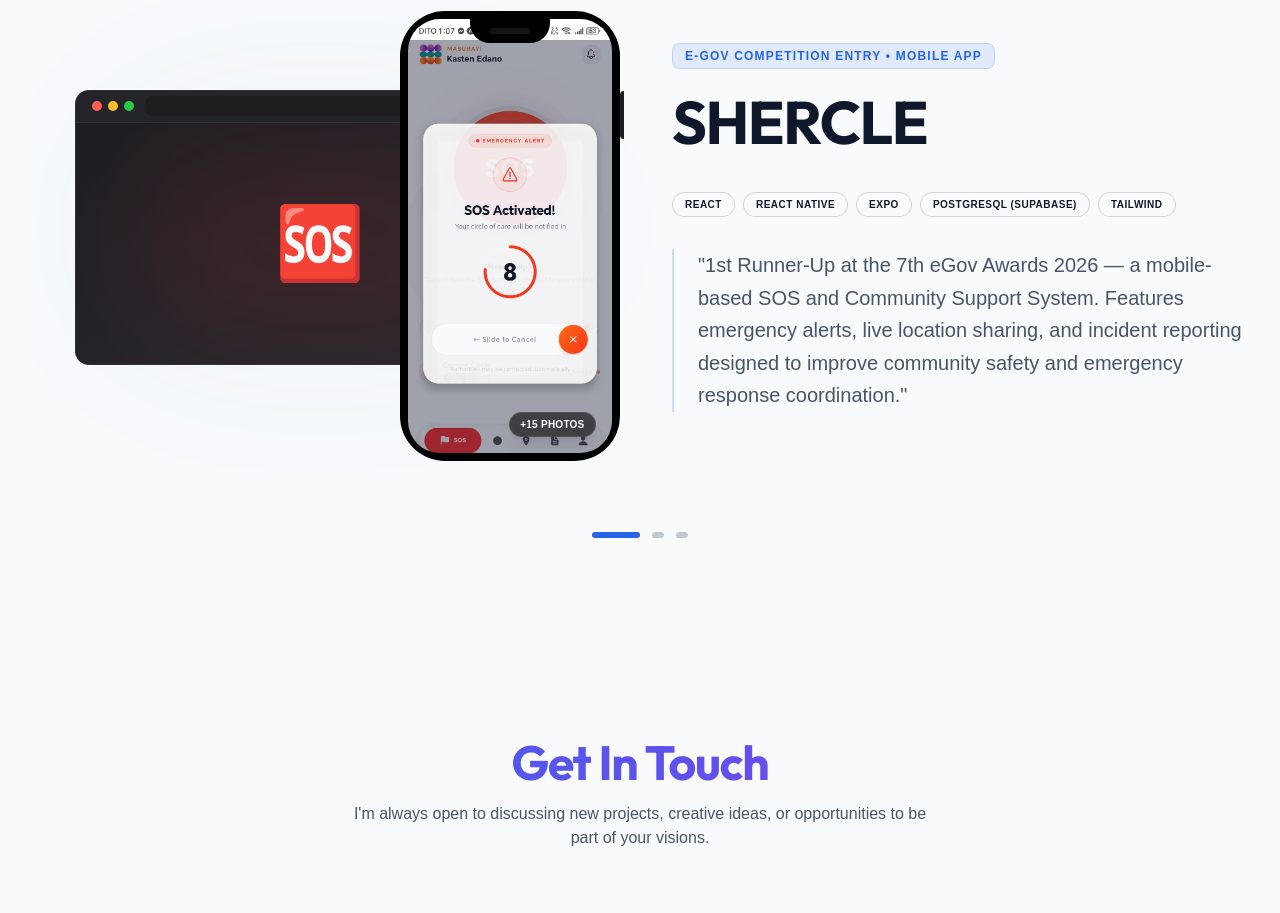
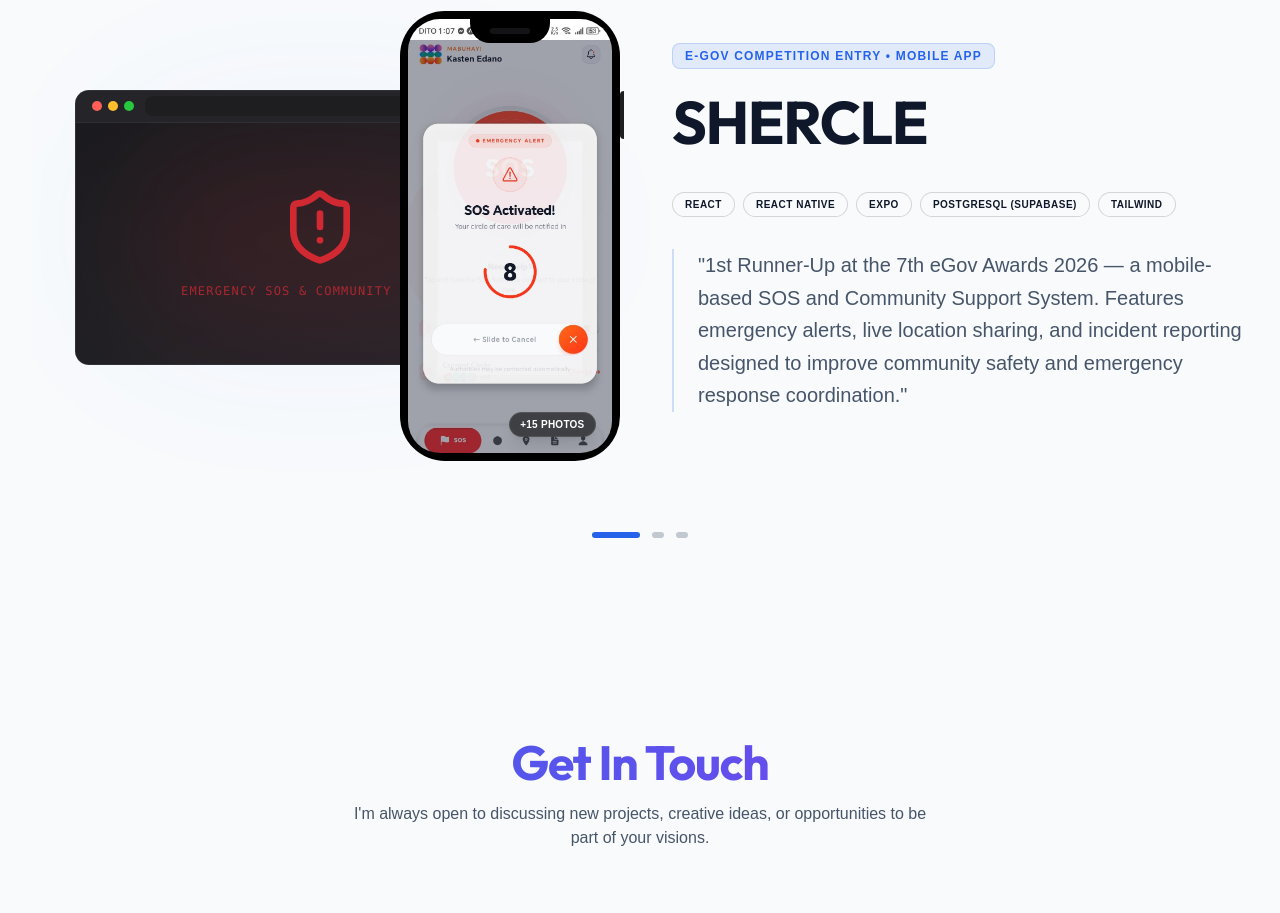
Before and after one commit to Liam018/portfolio, a React (Vite) app: page / in a window 1280 px wide. Shown: the part 2420-3333 px from the top of the page. Built offline with nearby package versions, Linux system fonts and the light colour scheme.

Commit message:
feat: add ProjectHighlight component with interactive carousel and Framer Motion animations

```diff
--- a/src/components/ProjectHighlight.jsx
+++ b/src/components/ProjectHighlight.jsx
@@ -1,6 +1,6 @@
 import { useState, useRef, useEffect, useCallback } from 'react';
 import { motion, AnimatePresence, useScroll, useTransform, useSpring } from 'framer-motion';
-import { ChevronLeft, ChevronRight, Github, ExternalLink, Zap, School, Laptop } from 'lucide-react';
+import { ChevronLeft, ChevronRight, Github, ExternalLink, School, Laptop, X, ShieldAlert } from 'lucide-react';
 import { highlights } from '../constants/projects';
 
 // --- Mockup Components ---
@@ -220,9 +220,10 @@ const ProjectHighlight = () => {
                     <>
                       <div className="relative w-[90%] md:w-[85%] aspect-video z-10">
                         <BrowserFrame>
-                          <div className="w-full h-full bg-linear-to-br from-[#1e1e22] to-[#2a2a30] flex flex-col items-center justify-center select-none relative overflow-hidden">
+                          <div className="w-full h-full bg-linear-to-br from-[#1b1b1f] to-[#26262b] flex flex-col items-center justify-center select-none relative overflow-hidden p-6 text-center">
                             <div className="absolute inset-0 bg-red-500/10 blur-[80px] rounded-full scale-75" />
-                            <span className="text-6xl md:text-7xl relative hover:scale-115 transition-transform duration-300 cursor-default">🆘</span>
+                            <ShieldAlert className="w-16 h-16 md:w-20 md:h-20 text-red-500/80 hover:scale-110 transition-transform duration-300 cursor-default animate-pulse" />
+                            <span className="mt-4 text-[10px] md:text-xs font-mono tracking-widest text-red-500/60 uppercase">Emergency SOS & Community Support</span>
                           </div>
                         </BrowserFrame>
                       </div>
@@ -353,7 +354,7 @@ const ProjectHighlight = () => {
             exit={{ opacity: 0 }}
             transition={{ duration: 0.25, ease: "easeOut" }}
             onClick={() => setSelectedImgIdx(null)}
-            className="fixed inset-0 z-100 bg-black/90 backdrop-blur-sm flex items-center justify-center p-4 cursor-zoom-out"
+            className="fixed inset-0 z-1000 bg-black/90 backdrop-blur-sm flex items-center justify-center p-4 cursor-zoom-out"
           >
             <motion.div
               initial={{ scale: 0.92, opacity: 0 }}
@@ -367,7 +368,7 @@ const ProjectHighlight = () => {
               {currentProjectImages.length > 1 && (
                 <button
                   onClick={() => setSelectedImgIdx(prev => (prev - 1 + currentProjectImages.length) % currentProjectImages.length)}
-                  className="absolute left-4 p-3 glass rounded-full text-white hover:bg-primary transition-all z-110"
+                  className="absolute left-4 md:left-8 p-3.5 md:p-4 bg-black/60 hover:bg-primary border border-white/15 hover:border-primary/50 text-white rounded-full transition-all duration-300 shadow-xl backdrop-blur-md hover:scale-110 active:scale-95 flex items-center justify-center z-110"
                   aria-label="Previous image"
                 >
                   <ChevronLeft size={24} />
@@ -385,7 +386,7 @@ const ProjectHighlight = () => {
               {currentProjectImages.length > 1 && (
                 <button
                   onClick={() => setSelectedImgIdx(prev => (prev + 1) % currentProjectImages.length)}
-                  className="absolute right-4 p-3 glass rounded-full text-white hover:bg-primary transition-all z-110"
+                  className="absolute right-4 md:right-8 p-3.5 md:p-4 bg-black/60 hover:bg-primary border border-white/15 hover:border-primary/50 text-white rounded-full transition-all duration-300 shadow-xl backdrop-blur-md hover:scale-110 active:scale-95 flex items-center justify-center z-110"
                   aria-label="Next image"
                 >
                   <ChevronRight size={24} />
@@ -395,14 +396,15 @@ const ProjectHighlight = () => {
               {/* Close Button */}
               <button
                 onClick={() => setSelectedImgIdx(null)}
-                className="absolute top-4 right-4 p-3 glass rounded-full text-white hover:bg-primary transition-all"
+                className="absolute top-4 right-4 p-3 bg-black/60 hover:bg-primary border border-white/15 text-white rounded-full transition-all duration-300 shadow-xl backdrop-blur-md hover:scale-110 active:scale-95 flex items-center justify-center z-120 group/close"
+                aria-label="Close image viewer"
               >
-                <Zap className="rotate-45" size={24} />
+                <X size={24} className="transition-transform duration-300 group-hover/close:rotate-90" />
               </button>
 
               {/* Image Counter Badge */}
               {currentProjectImages.length > 1 && (
-                <div className="absolute bottom-4 left-1/2 -translate-x-1/2 glass px-3 py-1.5 rounded-full border border-white/10 text-xs font-semibold tracking-wider text-white bg-black/60 backdrop-blur-md">
+                <div className="absolute bottom-4 left-1/2 -translate-x-1/2 bg-black/60 border border-white/15 px-4 py-2 rounded-full text-xs font-semibold tracking-wider text-white shadow-xl backdrop-blur-md">
                   {selectedImgIdx + 1} / {currentProjectImages.length}
                 </div>
               )}
```
